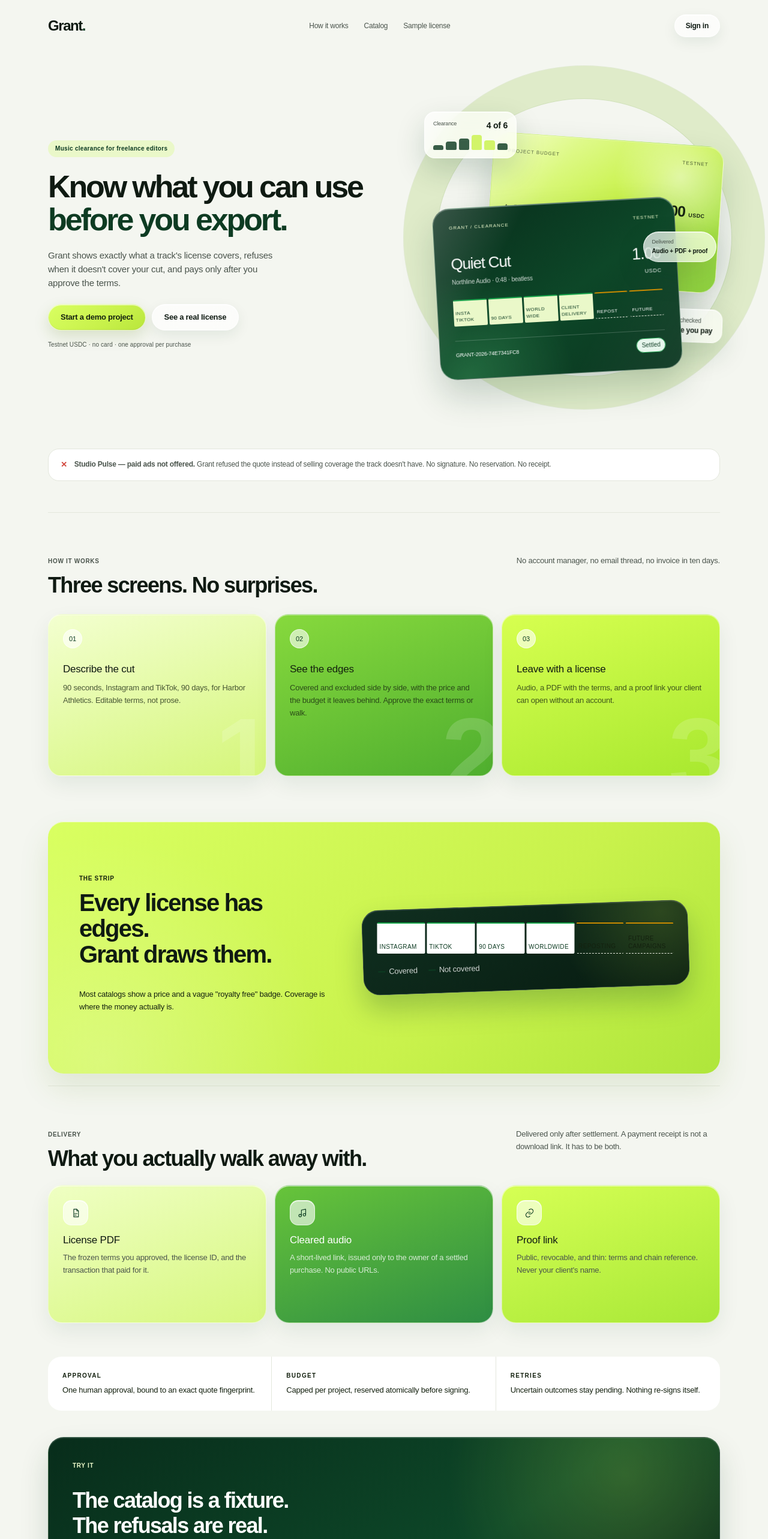
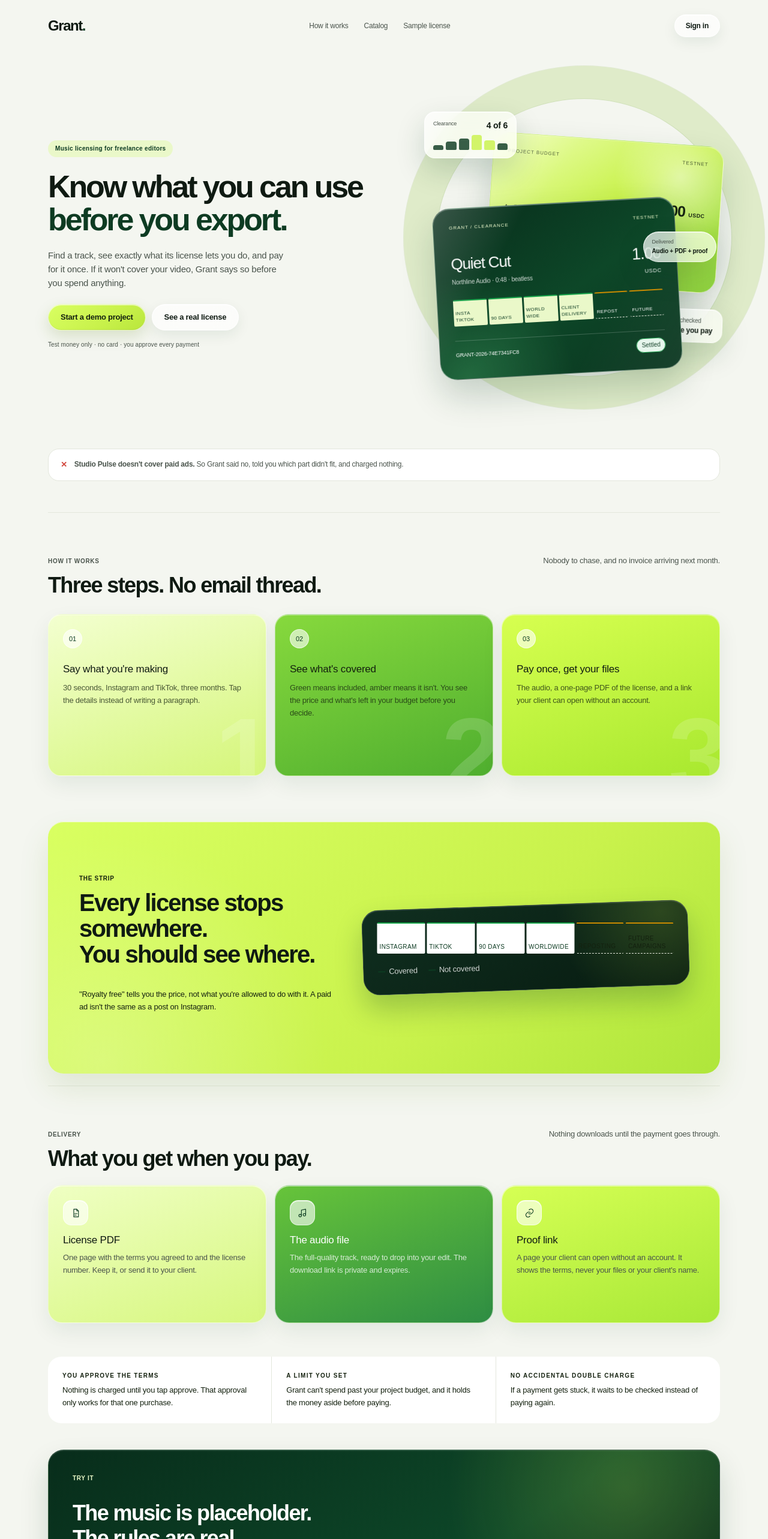
Before and after one commit to JemimahEkong/Grant, a Next.js app: page / in a window 1280 px wide. Shown: the top 2566 px of the page at 60% size. Built offline with nearby package versions, Linux system fonts and the light colour scheme; a web font is replaced by a local one.

Commit message:
copy: rewrite landing in plain language

```diff
--- a/app/page.tsx
+++ b/app/page.tsx
@@ -66,15 +66,15 @@ export default async function LandingPage() {
 
         <section className="landing-hero" id="sample">
           <div className="hero-copy">
-            <div className="eyebrow">Music clearance for freelance editors</div>
+            <div className="eyebrow">Music licensing for freelance editors</div>
             <h1>
               Know what you can use
               <br />
               <em>before you export.</em>
             </h1>
             <p className="hero-sub">
-              Grant shows exactly what a track's license covers, refuses when it doesn't cover your cut, and pays
-              only after you approve the terms.
+              Find a track, see exactly what its license lets you do, and pay for it once. If it won't
+              cover your video, Grant says so before you spend anything.
             </p>
             <div className="hero-ctas">
               <Link href="/signin?mode=signup&next=%2Fapp%2Fnew" className="btn btn-primary">
@@ -90,7 +90,7 @@ export default async function LandingPage() {
                 </span>
               )}
             </div>
-            <div className="hero-micro">Testnet USDC · no card · one approval per purchase</div>
+            <div className="hero-micro">Test money only · no card · you approve every payment</div>
           </div>
 
           <div className="hero-card-wrap">
@@ -128,8 +128,8 @@ export default async function LandingPage() {
         <div className="refusal-band" role="note">
           <div className="x" aria-hidden="true">✕</div>
           <p>
-            <strong>Studio Pulse — paid ads not offered.</strong> Grant refused the quote instead of selling coverage
-            the track doesn't have. No signature. No reservation. No receipt.
+            <strong>Studio Pulse doesn't cover paid ads.</strong> So Grant said no, told you which part
+            didn't fit, and charged nothing.
           </p>
         </div>
 
@@ -137,25 +137,25 @@ export default async function LandingPage() {
           <div className="section-head">
             <div>
               <div className="micro">How it works</div>
-              <h2>Three screens. No surprises.</h2>
+              <h2>Three steps. No email thread.</h2>
             </div>
-            <p className="section-desc">No account manager, no email thread, no invoice in ten days.</p>
+            <p className="section-desc">Nobody to chase, and no invoice arriving next month.</p>
           </div>
           <div className="steps">
             <div className="step" data-step="1">
               <div className="n">01</div>
-              <div className="h">Describe the cut</div>
-              <div className="d">90 seconds, Instagram and TikTok, 90 days, for Harbor Athletics. Editable terms, not prose.</div>
+              <div className="h">Say what you're making</div>
+              <div className="d">30 seconds, Instagram and TikTok, three months. Tap the details instead of writing a paragraph.</div>
             </div>
             <div className="step" data-step="2">
               <div className="n">02</div>
-              <div className="h">See the edges</div>
-              <div className="d">Covered and excluded side by side, with the price and the budget it leaves behind. Approve the exact terms or walk.</div>
+              <div className="h">See what's covered</div>
+              <div className="d">Green means included, amber means it isn't. You see the price and what's left in your budget before you decide.</div>
             </div>
             <div className="step" data-step="3">
               <div className="n">03</div>
-              <div className="h">Leave with a license</div>
-              <div className="d">Audio, a PDF with the terms, and a proof link your client can open without an account.</div>
+              <div className="h">Pay once, get your files</div>
+              <div className="d">The audio, a one-page PDF of the license, and a link your client can open without an account.</div>
             </div>
           </div>
         </section>
@@ -165,13 +165,14 @@ export default async function LandingPage() {
             <div>
               <div className="micro">The strip</div>
               <h2>
-                Every license has edges.
+                Every license stops somewhere.
                 <br />
-                Grant draws them.
+                You should see where.
               </h2>
             </div>
             <p className="section-desc">
-              Most catalogs show a price and a vague "royalty free" badge. Coverage is where the money actually is.
+              "Royalty free" tells you the price, not what you're allowed to do with it. A paid ad isn't the
+              same as a post on Instagram.
             </p>
           </div>
           <div style={{ marginTop: 24 }}>
@@ -184,10 +185,10 @@ export default async function LandingPage() {
           <div className="section-head">
             <div>
               <div className="micro">Delivery</div>
-              <h2>What you actually walk away with.</h2>
+              <h2>What you get when you pay.</h2>
             </div>
             <p className="section-desc">
-              Delivered only after settlement. A payment receipt is not a download link. It has to be both.
+              Nothing downloads until the payment goes through.
             </p>
           </div>
           <div className="deliverables">
@@ -196,46 +197,46 @@ export default async function LandingPage() {
                 <PdfIcon className="nav-icon" />
               </div>
               <div className="h">License PDF</div>
-              <div className="d">The frozen terms you approved, the license ID, and the transaction that paid for it.</div>
+              <div className="d">One page with the terms you agreed to and the license number. Keep it, or send it to your client.</div>
             </div>
             <div className="deliverable">
               <div className="deliverable-icon">
                 <AudioIcon className="nav-icon" />
               </div>
-              <div className="h">Cleared audio</div>
-              <div className="d">A short-lived link, issued only to the owner of a settled purchase. No public URLs.</div>
+              <div className="h">The audio file</div>
+              <div className="d">The full-quality track, ready to drop into your edit. The download link is private and expires.</div>
             </div>
             <div className="deliverable">
               <div className="deliverable-icon">
                 <ProofIcon className="nav-icon" />
               </div>
               <div className="h">Proof link</div>
-              <div className="d">Public, revocable, and thin: terms and chain reference. Never your client's name.</div>
+              <div className="d">A page your client can open without an account. It shows the terms, never your files or your client's name.</div>
             </div>
           </div>
         </section>
 
         <div className="safety-band">
           <div className="safety-cell">
-            <div className="k">Approval</div>
-            <div className="v">One human approval, bound to an exact quote fingerprint.</div>
+            <div className="k">You approve the terms</div>
+            <div className="v">Nothing is charged until you tap approve. That approval only works for that one purchase.</div>
           </div>
           <div className="safety-cell">
-            <div className="k">Budget</div>
-            <div className="v">Capped per project, reserved atomically before signing.</div>
+            <div className="k">A limit you set</div>
+            <div className="v">Grant can't spend past your project budget, and it holds the money aside before paying.</div>
           </div>
           <div className="safety-cell">
-            <div className="k">Retries</div>
-            <div className="v">Uncertain outcomes stay pending. Nothing re-signs itself.</div>
+            <div className="k">No accidental double charge</div>
+            <div className="v">If a payment gets stuck, it waits to be checked instead of paying again.</div>
           </div>
         </div>
 
         <section className="landing-close">
           <div className="micro">Try it</div>
           <h2>
-            The catalog is a fixture.
+            The music is placeholder.
             <br />
-            The refusals are real.
+            The rules are real.
           </h2>
           <div className="close-row">
             <Link href="/signin?mode=signup&next=%2Fapp%2Fnew" className="btn btn-primary">
@@ -255,7 +256,7 @@ export default async function LandingPage() {
         <div className="site-footer-inner">
           <div className="footer-brand">
             <div className="footer-logo">Grant<span>.</span></div>
-            <p>Music clearance for freelance editors. Know what a license covers before you export.</p>
+            <p>Music licensing for freelance editors. Know what a license covers before you export.</p>
             <div className="footer-social">
               <a href="https://github.com/JemimahEkong/Grant" target="_blank" rel="noreferrer">GitHub</a>
               <a href="https://stellar.org" target="_blank" rel="noreferrer">Stellar</a>
```
